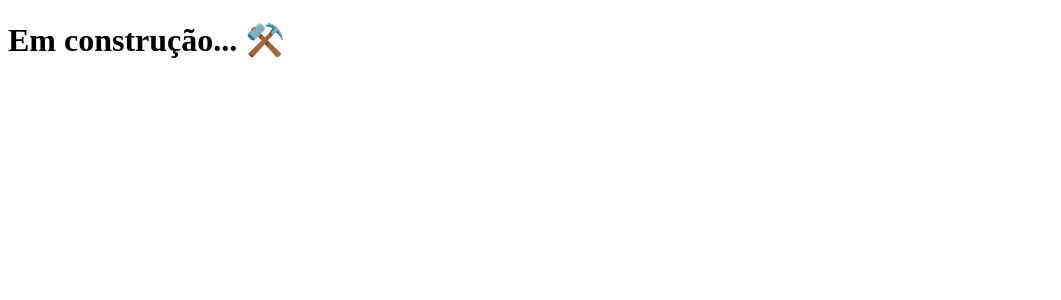
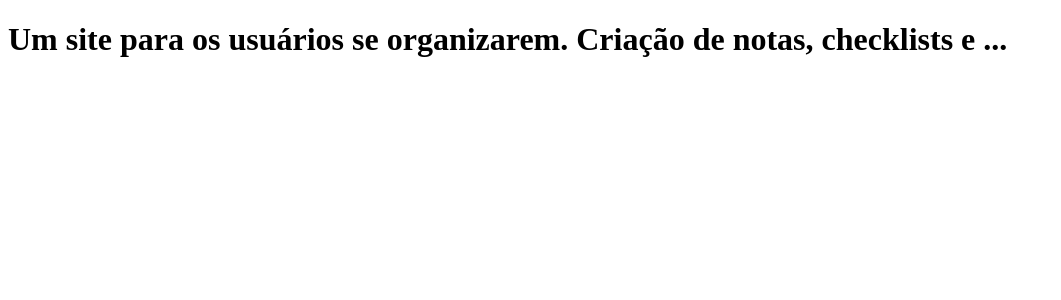
Before and after one commit to henriquecesarjr/clone-tabnews, a Next.js app: page / in a window 1280 px wide. Shown: the top 300 px of the page, without its empty margins (0-1061 px from the left). Built offline with nearby package versions, Linux system fonts and the light colour scheme.

Commit message:
altera o conteúdo da página inicial

```diff
--- a/pages/index.js
+++ b/pages/index.js
@@ -1,5 +1,10 @@
 function Home() {
-  return <h1>Em construção... ⚒️</h1>;
+  return (
+    <h1>
+      Um site para os usuários se organizarem. Criação de notas, checklists e
+      ...
+    </h1>
+  );
 }
 
 export default Home;
```
